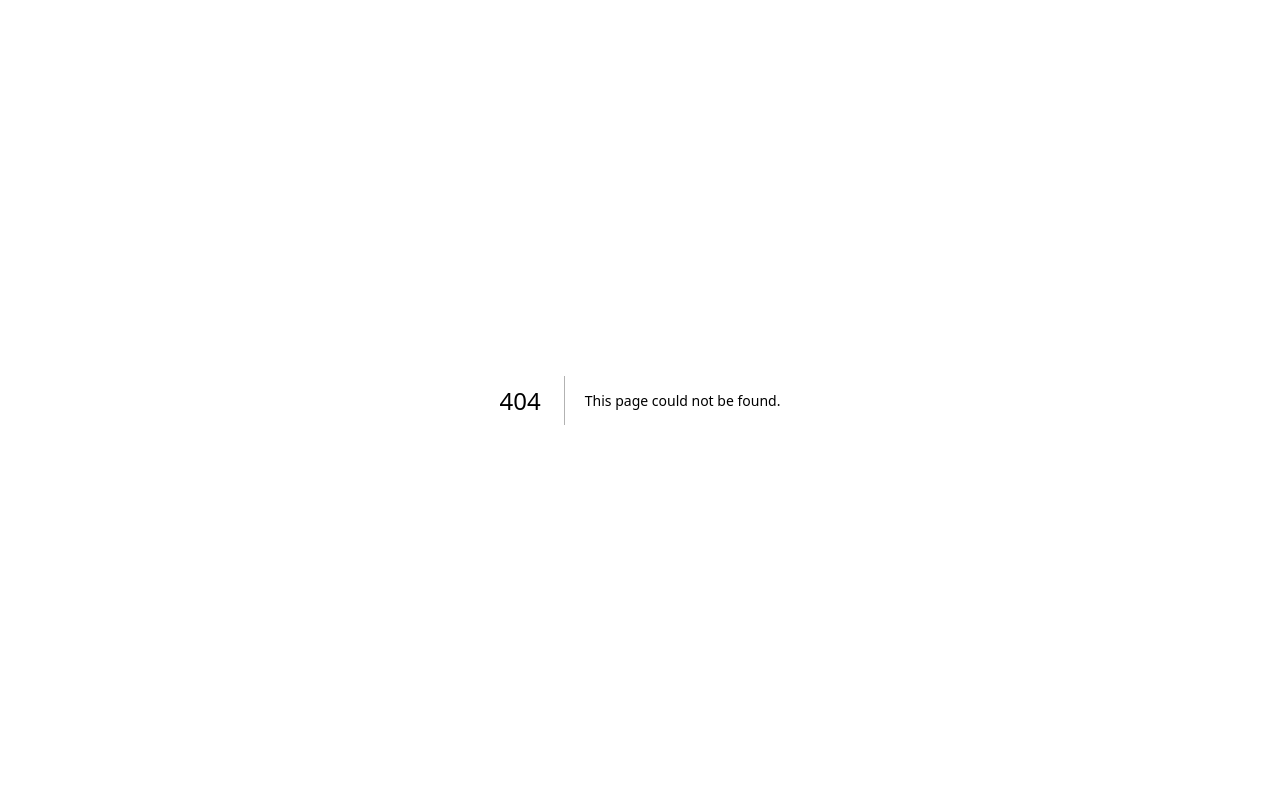
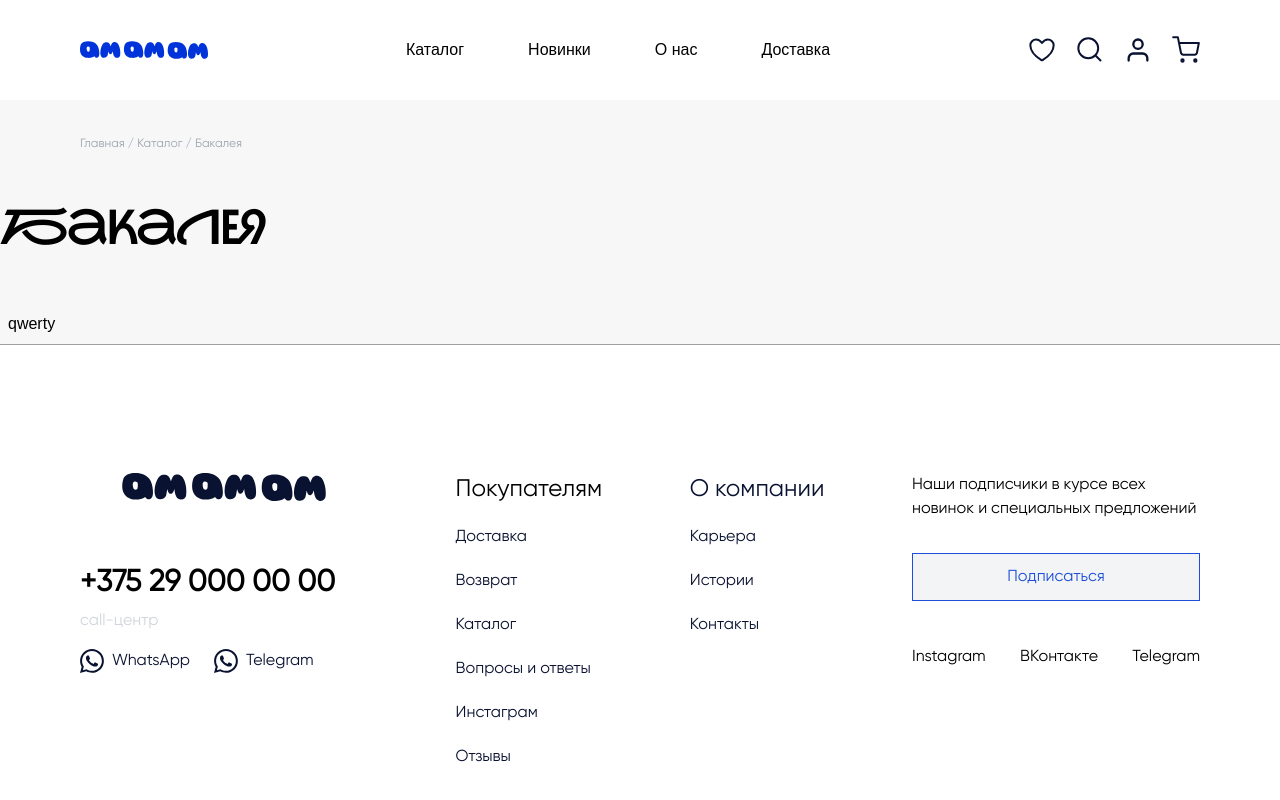
Before and after one commit to Artem45bomb/Amamam, a Next.js app: page /katalog in a window 1280 px wide. Before the commit this address had no page. Shown: the top 800 px of the page. Built offline with nearby package versions, Linux system fonts and the light colour scheme.

Commit message:
Каталог начал делать и дичь с радиобатОном/чекбоксом -- там сложно

```diff
--- a/src/app/busket/page.tsx
+++ b/src/app/busket/page.tsx
@@ -8,7 +8,7 @@ import ProductPath from "@/components/home/busket/ProductPath";
 import Recomendations from "@/components/home/busket/Recomendations";
 import { Icon } from "@/components/ui/assets/Icon/Icon";
 import { useState } from "react";
-import { list1 } from "@/components/home/busket/data";
+import { list1 } from "@/app/data";
 
 export default function ProductCard() {
   const [count, setCount] = useState(0)
--- a/src/components/home/busket/data.ts
+++ b/src/app/data.ts
@@ -1,4 +1,4 @@
-import { ItemRecomendationsProps } from "./ItemRecomendations";
+import { ItemRecomendationsProps } from "../components/home/busket/ItemRecomendations";
 
 export const list1: ItemRecomendationsProps[] = [
     {
--- /dev/null
+++ b/src/app/katalog/layout.tsx
@@ -0,0 +1,12 @@
+import {MainTemplate} from "@/components/template/MainTemplate";
+
+
+export default function RootLayout({
+  children,
+}: Readonly<{
+  children: React.ReactNode;
+}>) {
+  return (<MainTemplate>
+    {children}
+  </MainTemplate>);
+}
--- /dev/null
+++ b/src/app/katalog/page.tsx
@@ -0,0 +1,13 @@
+import CheckRadio from "@/components/home/busket/CheckRadio";
+import ProductPath from "@/components/home/busket/ProductPath";
+import { InputType } from "@/components/home/busket/CheckRadio";
+
+export default function Katalog(){
+    return(
+        <div>
+            <ProductPath path="Главная / Каталог / Бакалея"/>
+            <h1 className="text-5xl font-nauryzRedKeds text-black mb-12">Бакалея</h1>
+            <CheckRadio label="qwerty" type={InputType.Radio} id="labe"/>
+        </div>
+    )
+}
--- /dev/null
+++ b/src/components/home/busket/CheckRadio.tsx
@@ -0,0 +1,21 @@
+
+export enum InputType {
+    Checkbox = 'checkbox',
+    Radio = 'radio',
+
+}
+
+interface CheckRadioProps {
+    type: InputType,
+    id: string,
+    label: string,
+}
+
+export default function CheckRadio({type, id, label}:CheckRadioProps){
+    return(
+        <div className={`flex items-center cursor-pointer p-2 rounded hover:bg-gray-100 focus-within:border-2 focus-within:border-blue-500`}>
+            <input type={type} id={id} className={`opacity-0 absolute`}/>
+            <label htmlFor={id} className="text-black">{label}</label>
+        </div>
+    )
+}
--- a/src/components/home/busket/Recomendations.tsx
+++ b/src/components/home/busket/Recomendations.tsx
@@ -1,8 +1,8 @@
 import ItemRecomendations from "./ItemRecomendations";
 import { ItemRecomendationsProps } from "./ItemRecomendations";
 
-import { list1 } from "./data";
-import { list2 } from "./data";
+import { list1 } from "../../../app/data";
+import { list2 } from "../../../app/data";
 
 export interface RecomendationsProps {
     list:ItemRecomendationsProps[]
```
